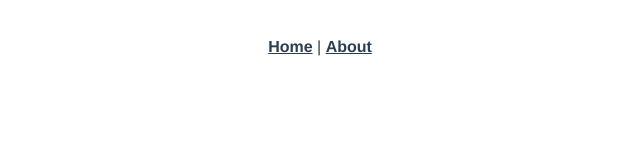
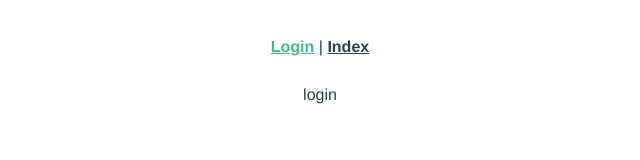
Before and after one commit to Jianlo/vadmin-front, a Vue app: page /login in a window 1280 px wide. Shown: the top 160 px of the page, without its empty margins (320-960 px from the left). Built offline with nearby package versions, Linux system fonts and the light colour scheme.

Commit message:
初始版本提交

```diff
--- a/package.json
+++ b/package.json
@@ -7,7 +7,9 @@
     "build": "vue-cli-service build"
   },
   "dependencies": {
+    "axios": "^0.27.2",
     "core-js": "^3.6.5",
+    "element-ui": "^2.15.10",
     "vue": "^2.6.11",
     "vue-router": "^3.2.0",
     "vuex": "^3.4.0"
--- a/src/App.vue
+++ b/src/App.vue
@@ -1,8 +1,8 @@
 <template>
   <div id="app">
     <div id="nav">
-      <router-link to="/">Home</router-link> |
-      <router-link to="/about">About</router-link>
+      <router-link to="/login">Login</router-link> |
+      <router-link to="/index">Index</router-link>
     </div>
     <router-view/>
   </div>
--- a/src/main.js
+++ b/src/main.js
@@ -2,6 +2,13 @@ import Vue from 'vue'
 import App from './App.vue'
 import router from './router'
 import store from './store'
+
+import Element from "element-ui"
+import "element-ui/lib/theme-chalk/index.css"
+Vue.use(Element)
+
+import axios from 'axios'
+Vue.prototype.$axios = axios //
 
 Vue.config.productionTip = false
 
--- a/src/router/index.js
+++ b/src/router/index.js
@@ -1,22 +1,22 @@
 import Vue from 'vue'
 import VueRouter from 'vue-router'
-import Home from '../views/Home.vue'
+import Login from '../views/Login.vue'
 
 Vue.use(VueRouter)
 
 const routes = [
   {
-    path: '/',
-    name: 'Home',
-    component: Home
+    path: '/login',
+    name: 'Login',
+    component: Login
   },
   {
-    path: '/about',
-    name: 'About',
+    path: '/index',
+    name: 'Index',
     // route level code-splitting
     // this generates a separate chunk (about.[hash].js) for this route
     // which is lazy-loaded when the route is visited.
-    component: () => import(/* webpackChunkName: "about" */ '../views/About.vue')
+    component: () => import(/* webpackChunkName: "about" */ '../views/Index.vue')
   }
 ]
 
--- /dev/null
+++ b/src/views/Index.vue
@@ -0,0 +1,13 @@
+<template>
+  <div>index</div>
+</template>
+
+<script>
+export default {
+  name: "Index.vue"
+}
+</script>
+
+<style scoped>
+
+</style>
--- /dev/null
+++ b/src/views/Login.vue
@@ -0,0 +1,13 @@
+<template>
+  <div>login</div>
+</template>
+
+<script>
+export default {
+  name: "Login.vue"
+}
+</script>
+
+<style scoped>
+
+</style>
```
Also changed, not shown: 1 other file (tests, documents, lock files or other folders).
